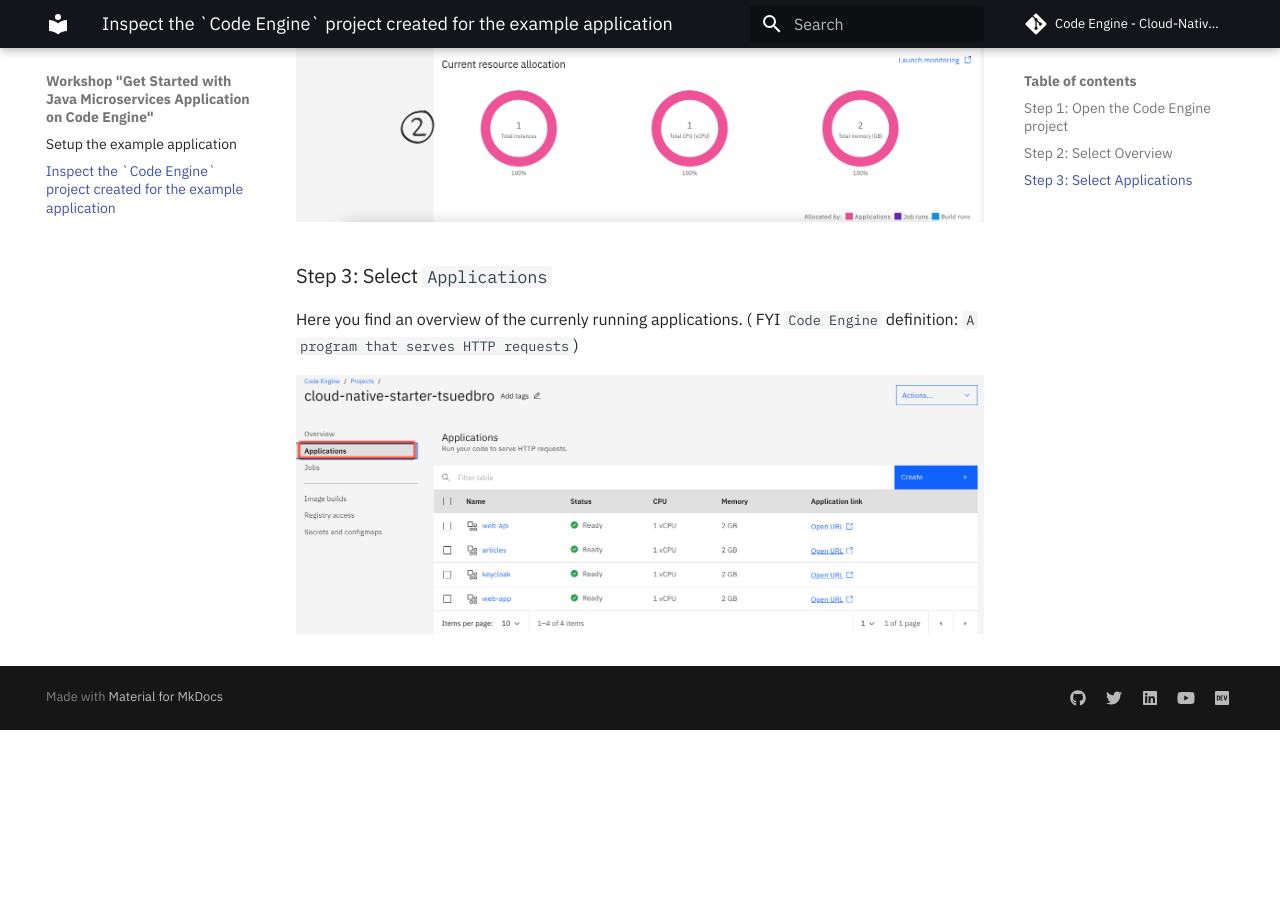
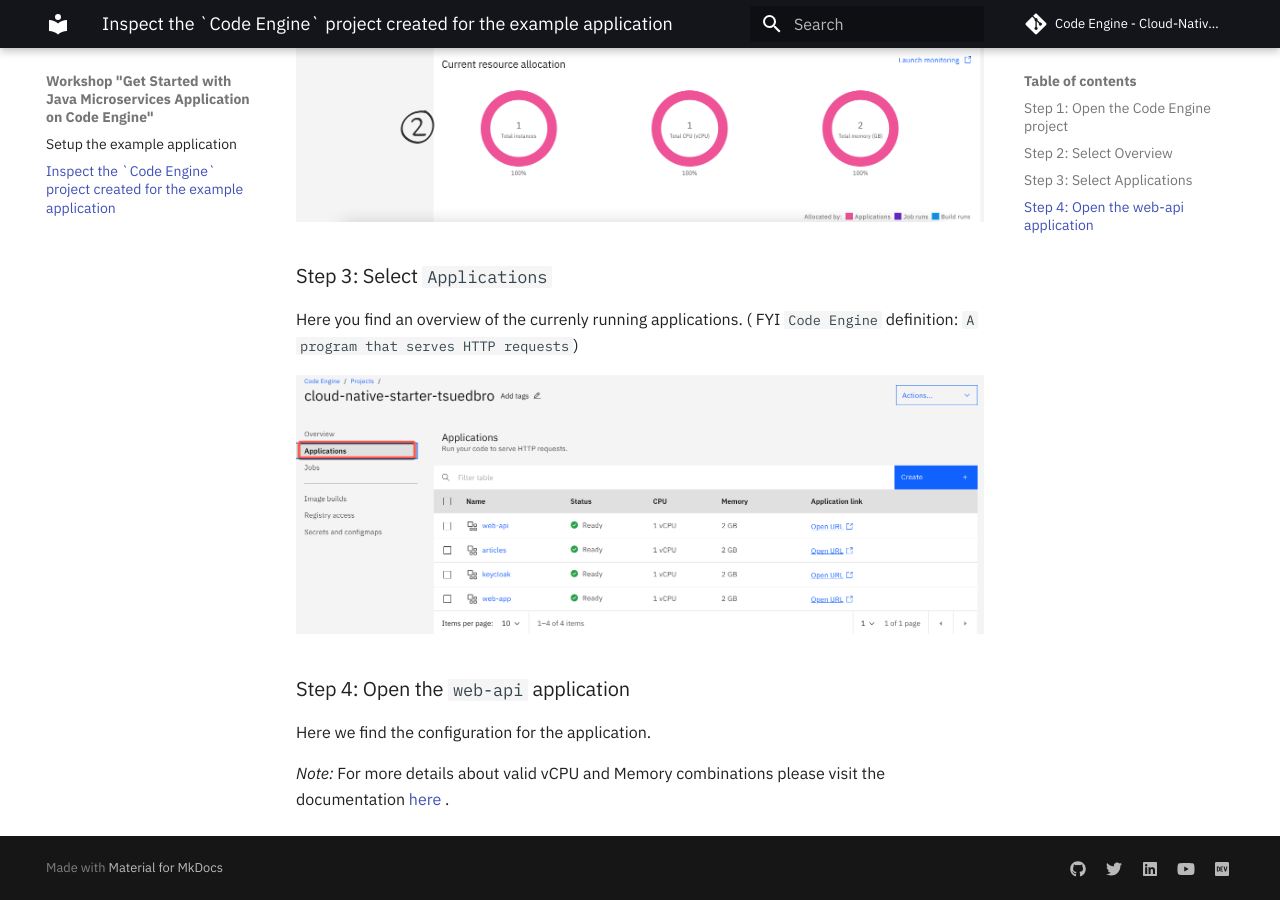
Before and after one commit to thomassuedbroecker/ce-cns-problem, an MkDocs documentation site: the page built from documentation/inspect-the-project.md, in a window 1280 px wide and 900 px high, scrolled down 838 px. Built offline with MkDocs 1.6.1 and Material for MkDocs 9.7.7, drawn with Linux system fonts in a browser that asks for light colours; comment, search, counter and statistics services are not loaded; before the commit the page ends 1568 px from its top, so only the background shows below that.

Commit message:
- update to Dockerfiles based on changes in Quarkus - configure new vCPU size and Memory to save money in the deployment script - update version number for the push to the quay registry - Update documentation inspect project

```diff
--- a/documentation/inspect-the-project.md
+++ b/documentation/inspect-the-project.md
@@ -22,3 +22,10 @@
 Here you find an overview of the currenly running applications. ( FYI `Code Engine` definition: `A program that serves HTTP requests`)
 
 ![](images/cns-ce-inspect-project-02.png)
+
+### Step 4: Open the `web-api` application
+
+Here we find the configuration for the application.
+
+
+_Note:_ For more details about valid vCPU and Memory combinations please visit the documentation [here](https://cloud.ibm.com/docs/codeengine?topic=codeengine-mem-cpu-combo) .
```
Also changed, not shown: 4 other files.
